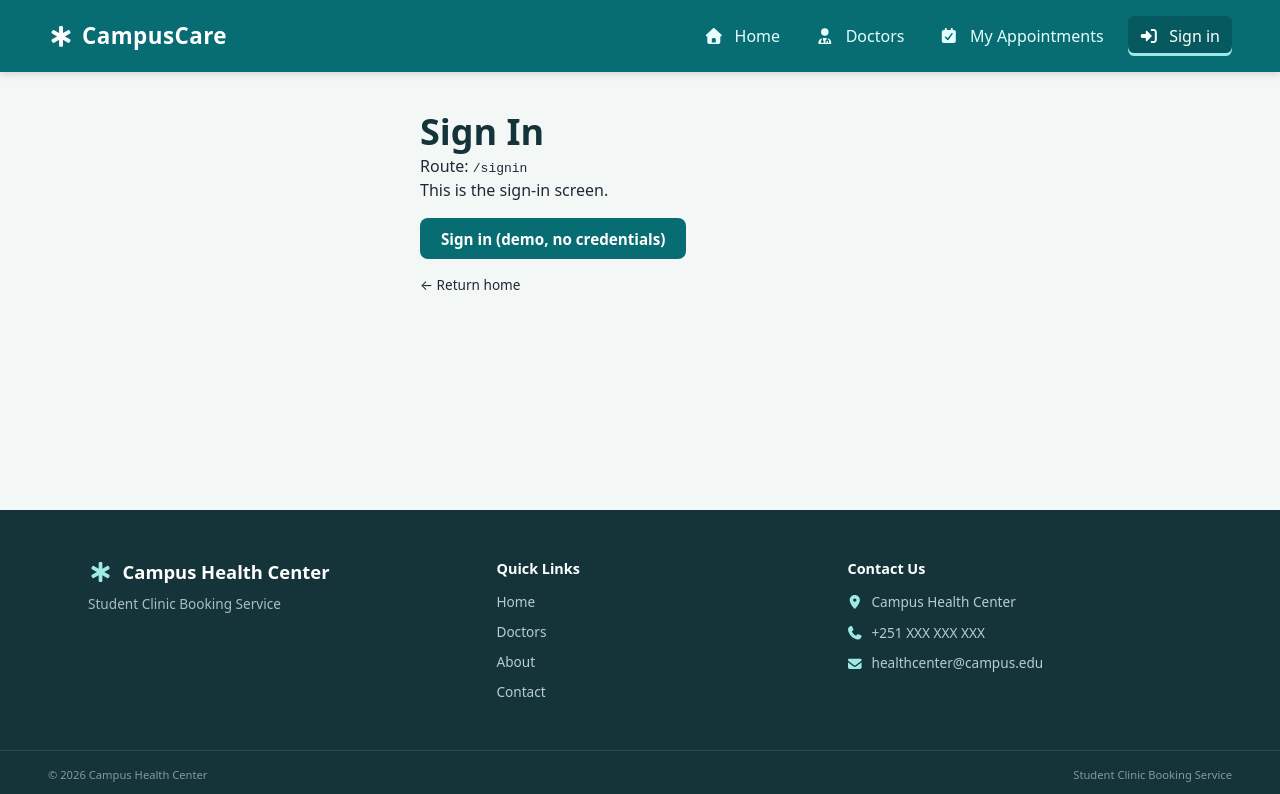
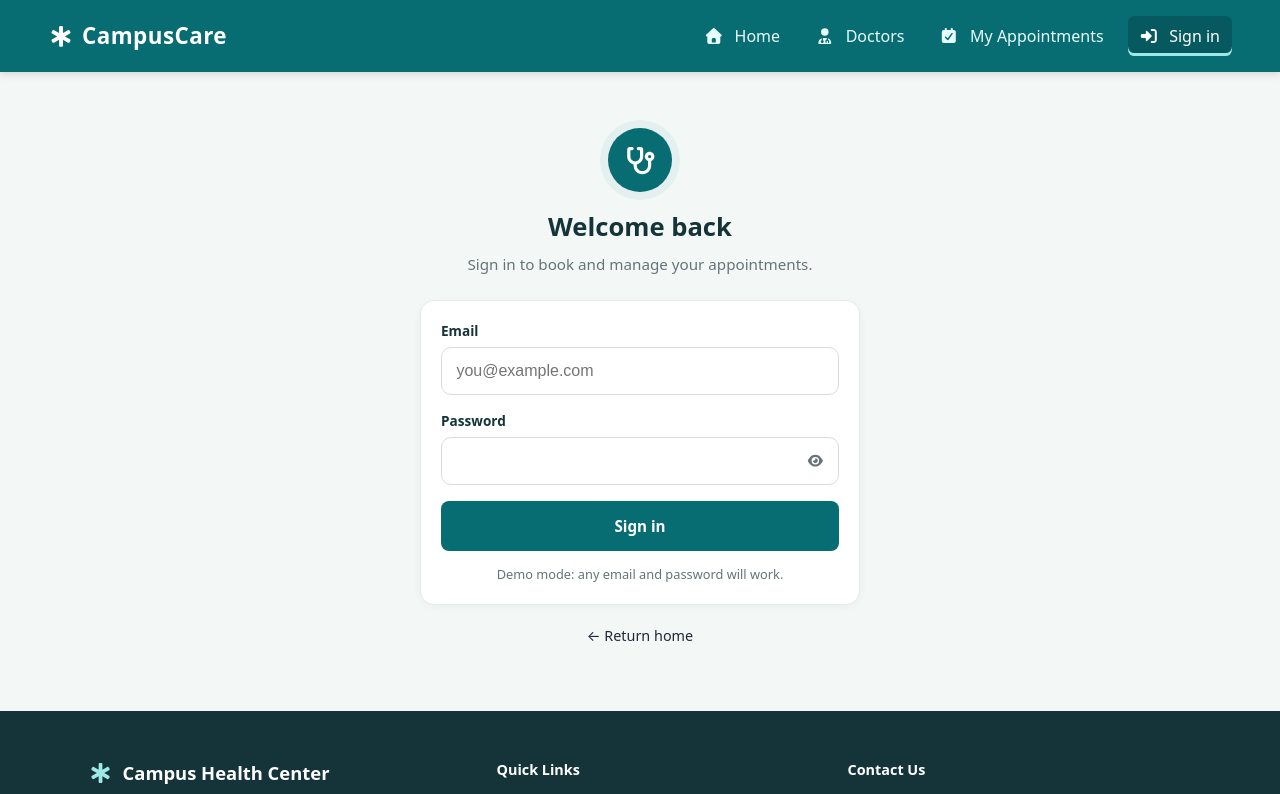
Before and after one commit to binyam-ta/CampusCare, a React (Vite) app: page /signin in a window 1280 px wide. Shown: the top 794 px of the page. Built offline with nearby package versions, Linux system fonts and the light colour scheme.

Commit message:
refactor(signin): implement style for signin and work with email and password

```diff
--- /dev/null
+++ b/src/auth/SignIn.css
@@ -0,0 +1,127 @@
+/* Sign In (mobile first) */
+
+.auth {
+    max-width: 440px;
+    margin: 0 auto;
+    padding-top: 1.5rem;
+    text-align: center;
+}
+
+.auth-logo {
+    display: grid;
+    place-items: center;
+    width: 64px;
+    height: 64px;
+    margin: 0 auto 1rem;
+    color: #fff;
+    font-size: 1.6rem;
+    background: var(--color-main);
+    border-radius: 50%;
+    box-shadow: 0 0 0 8px #e3f0ef;
+}
+
+.auth-title {
+    margin: 0;
+    color: var(--color-dark);
+    font-size: 1.6rem;
+}
+
+.auth-subtitle {
+    margin: 0.4rem 0 1.5rem;
+    color: var(--color-muted);
+    font-size: 0.95rem;
+}
+
+.auth-card {
+    padding: 1.25rem;
+    text-align: left;
+    background: #fff;
+    border: 1px solid #e4ebea;
+    border-radius: 14px;
+    box-shadow: 0 2px 8px rgba(0, 0, 0, 0.04);
+}
+
+/* Form fields */
+
+.auth-field {
+    margin-bottom: 1rem;
+}
+
+.auth-field label {
+    display: block;
+    margin-bottom: 0.35rem;
+    color: var(--color-dark);
+    font-size: 0.85rem;
+    font-weight: 600;
+}
+
+.auth-field input {
+    width: 100%;
+    height: 48px;
+    padding: 0 0.9rem;
+    color: var(--color-dark);
+    font-size: 1rem; /* 16px stops iOS from zooming in on focus */
+    border: 1px solid #d5dddd;
+    border-radius: 10px;
+    box-sizing: border-box;
+}
+
+.auth-field input:focus {
+    outline: none;
+    border-color: var(--color-main);
+    box-shadow: 0 0 4px rgba(8, 108, 115, 0.4);
+}
+
+.auth-field input[aria-invalid='true'] {
+    border-color: #b42318;
+}
+
+.auth-error {
+    margin: 0.3rem 0 0;
+    color: #b42318;
+    font-size: 0.8rem;
+}
+
+/* Password field with the show/hide button inside it */
+
+.auth-password {
+    position: relative;
+}
+
+.auth-password input {
+    padding-right: 3rem;
+}
+
+.auth-toggle {
+    position: absolute;
+    top: 0;
+    right: 0;
+    width: 48px;
+    height: 48px;
+    color: var(--color-muted);
+    background: none;
+    border: none;
+    cursor: pointer;
+}
+
+/* Submit */
+
+.auth-submit {
+    display: block;
+    width: 100%;
+    min-height: 50px;
+    font-size: 1rem;
+    font-weight: 700;
+}
+
+.auth-note {
+    margin: 0.9rem 0 0;
+    color: var(--color-muted);
+    font-size: 0.8rem;
+    text-align: center;
+}
+
+.auth-back {
+    margin-top: 1.25rem;
+    font-size: 0.9rem;
+}
--- a/src/auth/SignIn.jsx
+++ b/src/auth/SignIn.jsx
@@ -1,44 +1,106 @@
-import { useNavigate, useSearchParams, Link } from 'react-router-dom'
+import { useState } from 'react'
+import { useNavigate, useSearchParams, Navigate, Link } from 'react-router-dom'
+import { FontAwesomeIcon } from '@fortawesome/react-fontawesome'
+import { faStethoscope, faEye, faEyeSlash } from '@fortawesome/free-solid-svg-icons'
 import { useAuth } from './AuthContext.jsx'
+import './SignIn.css'
 
 export default function SignIn() {
   const [searchParams] = useSearchParams()
   const navigate = useNavigate()
   const { signIn, student } = useAuth()
 
+  const [email, setEmail] = useState('')
+  const [password, setPassword] = useState('')
+  const [showPassword, setShowPassword] = useState(false)
+  const [errors, setErrors] = useState({})
+
+  // Only allow redirects to pages inside the app (must start with a single "/").
+  const requested = searchParams.get('redirectTo')
+  const redirectTo =
+    requested && requested.startsWith('/') && !requested.startsWith('//')
+      ? requested
+      : '/appointments'
+
+  // Already signed in: <Navigate> redirects safely (calling navigate() during render is not allowed)
   if (student) {
-    const redirectTo = searchParams.get('redirectTo') || '/appointments'
-    navigate(redirectTo, { replace: true })
-    return null
+    return <Navigate to={redirectTo} replace />
   }
 
   const handleSubmit = (e) => {
     e.preventDefault()
-    signIn({})
-    const redirectTo = searchParams.get('redirectTo') || '/appointments'
+
+    const found = {}
+    if (!/^\S+@\S+\.\S+$/.test(email.trim())) found.email = 'Enter a valid email address.'
+    if (!password) found.password = 'Enter your password.'
+    setErrors(found)
+    if (Object.keys(found).length) return
+
+    signIn({ email: email.trim() }) // demo: no real credential check yet
     navigate(redirectTo, { replace: true })
   }
 
   return (
-    <section className="screen" style={{ maxWidth: 440, margin: '0 auto' }}>
-      <h1 className="screen-title">Sign In</h1>
-      <p className="screen-subtitle">
-        Route: <code>/signin</code>
-        {searchParams.get('redirectTo') && <> · Query: <code>redirectTo={searchParams.get('redirectTo')}</code></>}
+    <section className="screen auth">
+      <div className="auth-logo">
+        <FontAwesomeIcon icon={faStethoscope} />
+      </div>
+      <h1 className="auth-title">Welcome back</h1>
+      <p className="auth-subtitle">
+        {requested
+          ? 'Sign in to continue.'
+          : 'Sign in to book and manage your appointments.'}
       </p>
-      <div className="screen-body" style={{ borderRadius: '10px' }}>
-        <div>
-          <p>This is the sign-in screen.</p>
-          <form onSubmit={handleSubmit} style={{ marginTop: '1rem' }}>
-            <button type="submit" className="btn btn-primary">
-              Sign in (demo, no credentials)
+
+      <form className="auth-card" onSubmit={handleSubmit} noValidate>
+        <div className="auth-field">
+          <label htmlFor="email">Email</label>
+          <input
+            id="email"
+            type="email"
+            autoComplete="email"
+            inputMode="email"
+            placeholder="you@example.com"
+            value={email}
+            onChange={(e) => setEmail(e.target.value)}
+            aria-invalid={!!errors.email}
+          />
+          {errors.email && <p className="auth-error" role="alert">{errors.email}</p>}
+        </div>
+
+        <div className="auth-field">
+          <label htmlFor="password">Password</label>
+          <div className="auth-password">
+            <input
+              id="password"
+              type={showPassword ? 'text' : 'password'}
+              autoComplete="current-password"
+              value={password}
+              onChange={(e) => setPassword(e.target.value)}
+              aria-invalid={!!errors.password}
+            />
+            <button
+              type="button"
+              className="auth-toggle"
+              onClick={() => setShowPassword((s) => !s)}
+              aria-label={showPassword ? 'Hide password' : 'Show password'}
+            >
+              <FontAwesomeIcon icon={showPassword ? faEyeSlash : faEye} />
             </button>
-          </form>
-          <p style={{ marginTop: '1rem', fontSize: '0.85rem' }}>
-            <Link to="/">&larr; Return home</Link>
-          </p>
+          </div>
+          {errors.password && <p className="auth-error" role="alert">{errors.password}</p>}
         </div>
-      </div>
+
+        <button type="submit" className="btn btn-primary auth-submit">
+          Sign in
+        </button>
+
+        <p className="auth-note">Demo mode: any email and password will work.</p>
+      </form>
+
+      <p className="auth-back">
+        <Link to="/">&larr; Return home</Link>
+      </p>
     </section>
   )
 }
```
